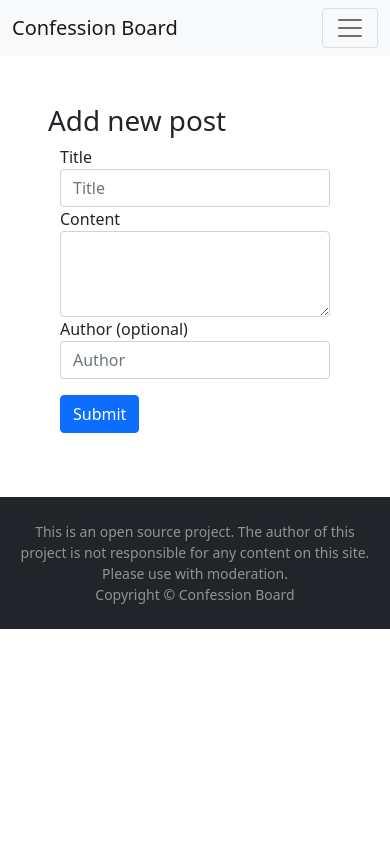
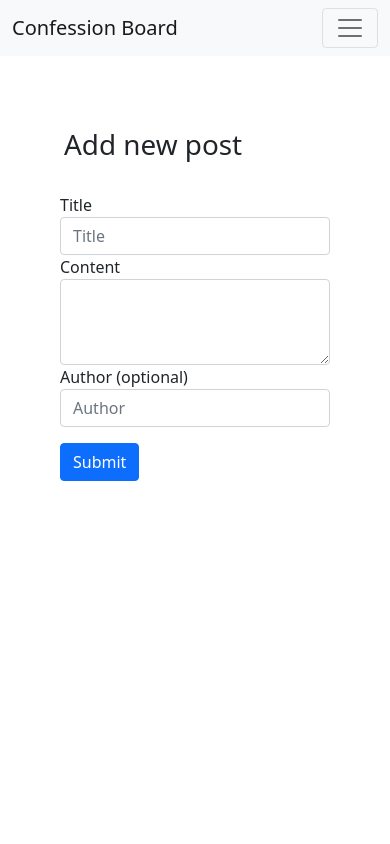
Before and after one commit to edmer664/confession_board_frontend, a Next.js app: page /create in a window 390 px wide. Shown: the top 844 px of the page. Built offline with nearby package versions, Linux system fonts and the light colour scheme.

Commit message:
fix: style responsive

```diff
--- a/pages/create.tsx
+++ b/pages/create.tsx
@@ -17,8 +17,8 @@ export default function create() {
 
         <div>
             <Navbar />
-                <main className='p-5'>
-                    <h1>
+                <main className='p-5 vh-100 container justify-content-center'>
+                    <h1 className="py-4 px-3 fs-1 ">
                         Add new post
                     </h1>
 
```
